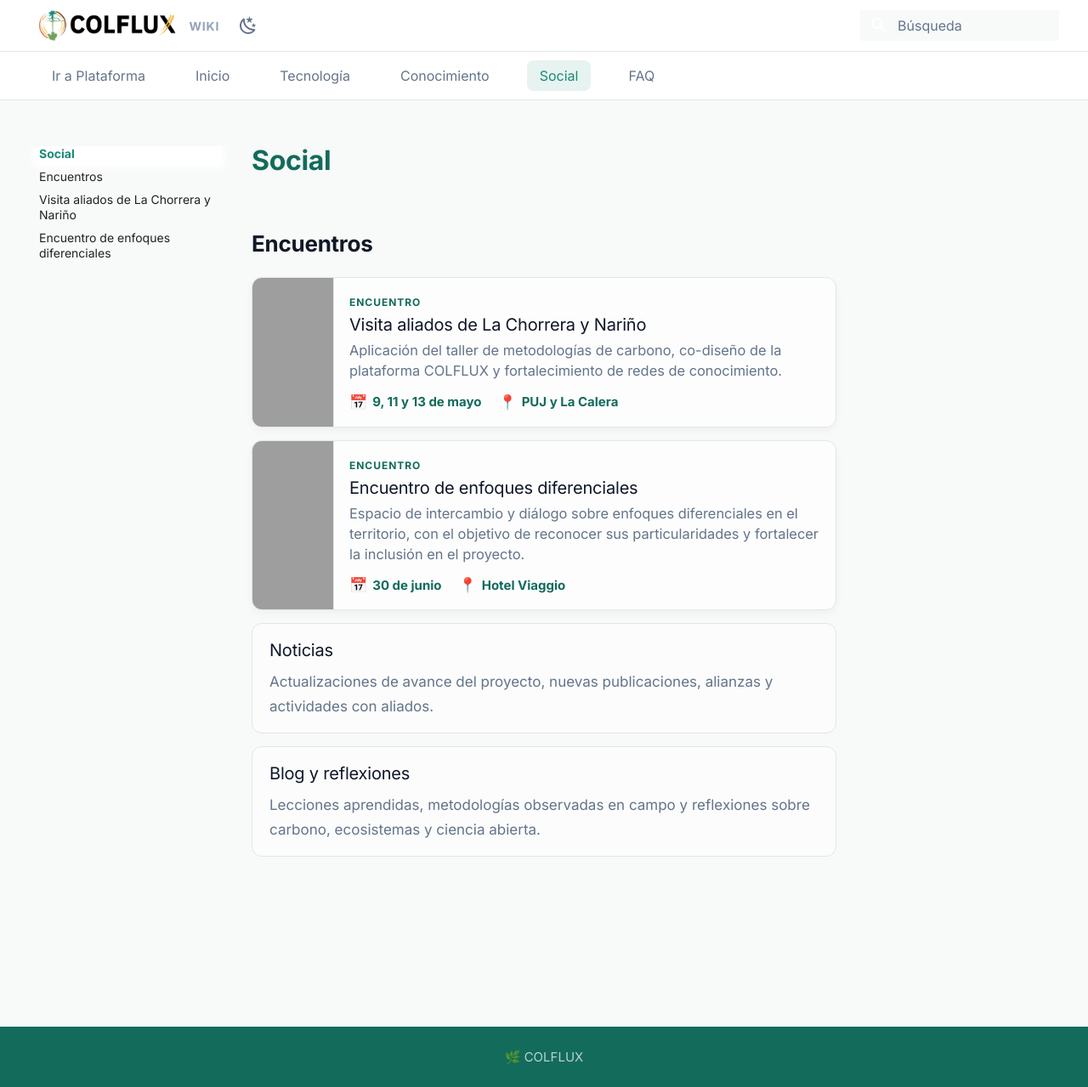
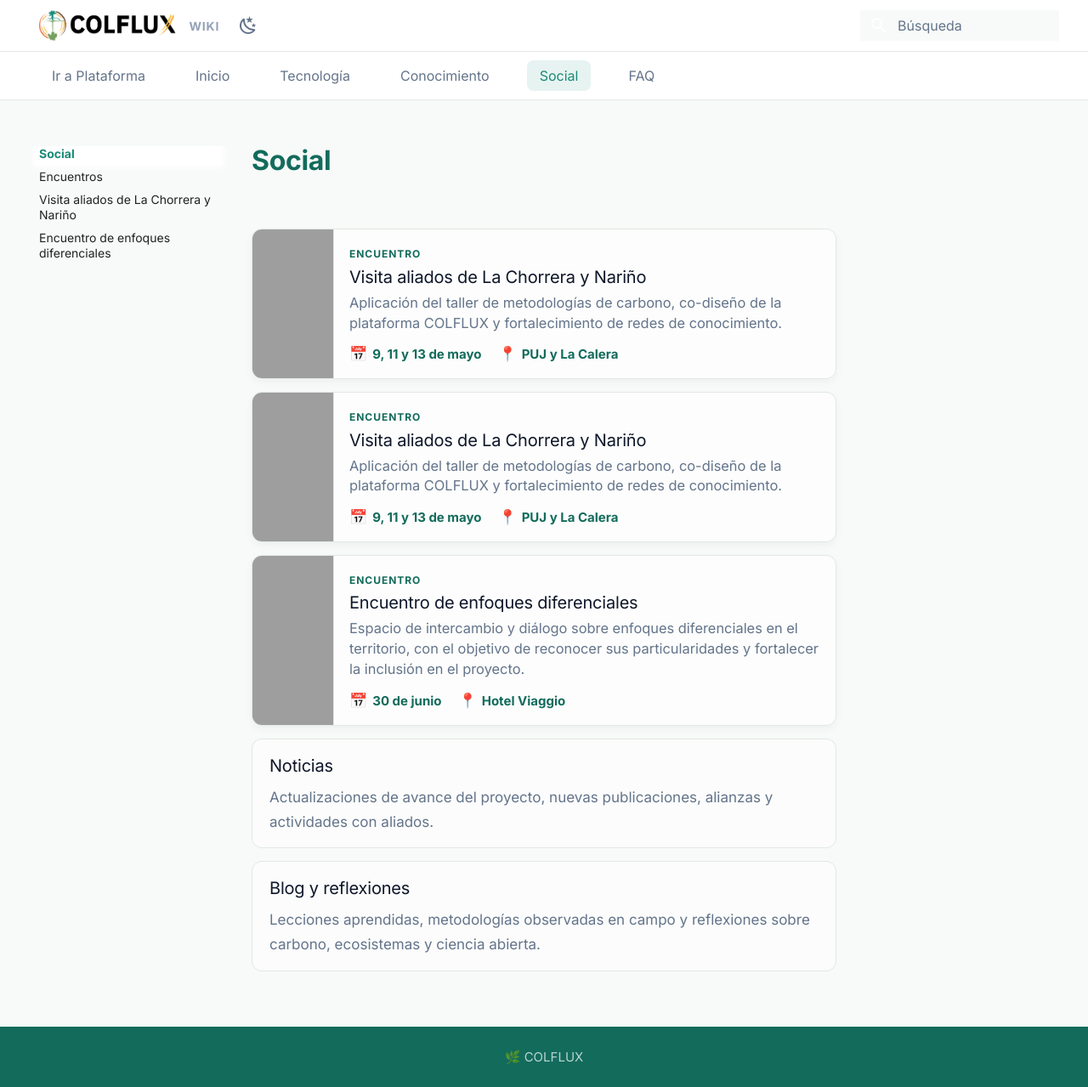
Before and after one commit to colflux/context, an MkDocs documentation site: the page built from docs/social/index.md, in a window 1280 px wide and 1279 px high. Shown: the whole window at 85% size. Built offline with MkDocs 1.6.1 and Material for MkDocs 9.7.7, drawn with Linux system fonts in a browser that asks for light colours; grey boxes are pictures that could not be loaded.

Commit message:
Update social documentation: adjust PDF iframe and enhance encuentros section with new content

```diff
--- a/docs/social/index.md
+++ b/docs/social/index.md
@@ -3,7 +3,6 @@
 <div class="social-page">
   <div class="social-shell">
     <main class="social-content">
-      <h2 id="encuentros">Encuentros</h2>
 
       <a class="social-card-link" href="encuentros/visita-chorrera-narino/">
         <article class="social-card social-card-feature">
@@ -19,6 +18,22 @@
           </div>
         </article>
       </a>
+
+          <a class="social-card-link" href="encuentros/visita-chorrera-narino/">
+        <article class="social-card social-card-feature">
+          <div class="social-card-image" style="background-image: url('https://images.unsplash.com/photo-1500530855697-b586d89ba3ee?auto=format&fit=crop&w=900&q=80');"></div>
+          <div class="social-card-body">
+            <span class="social-tag">Encuentro</span>
+            <h3>Visita aliados de La Chorrera y Nariño</h3>
+            <p>Aplicación del taller de metodologías de carbono, co-diseño de la plataforma COLFLUX y fortalecimiento de redes de conocimiento.</p>
+            <div class="social-meta">
+              <span class="social-meta-item"><span class="social-meta-icon">📅</span>9, 11 y 13 de mayo</span>
+              <span class="social-meta-item"><span class="social-meta-icon">📍</span>PUJ y La Calera</span>
+            </div>
+          </div>
+        </article>
+      </a>
+
 
       <a class="social-card-link" href="encuentros/enfoques-diferenciales/">
         <article class="social-card">
```
Also changed, not shown: docs/index.md (+1 -1 lines), docs/social/encuentros.md (+1 -1 lines).
